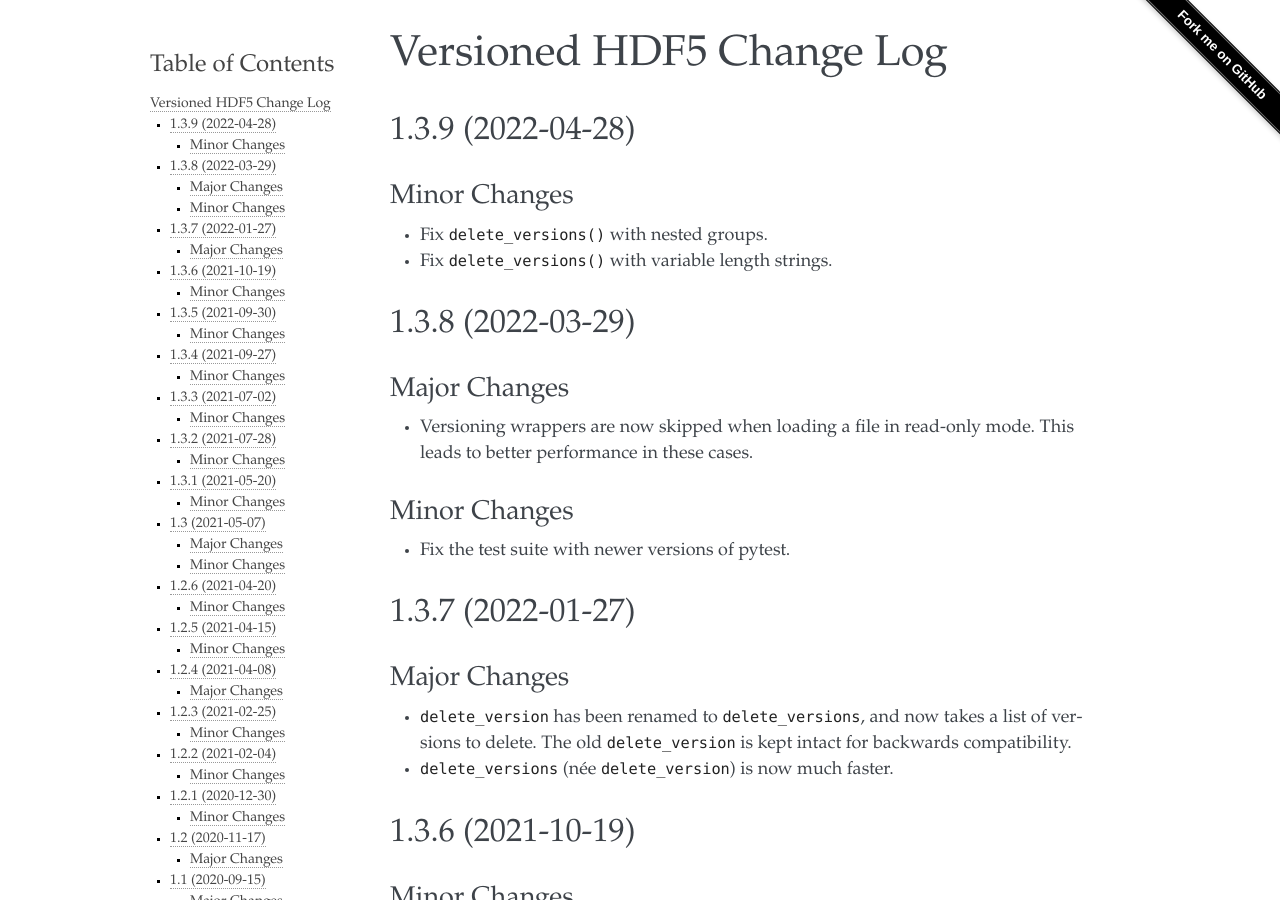
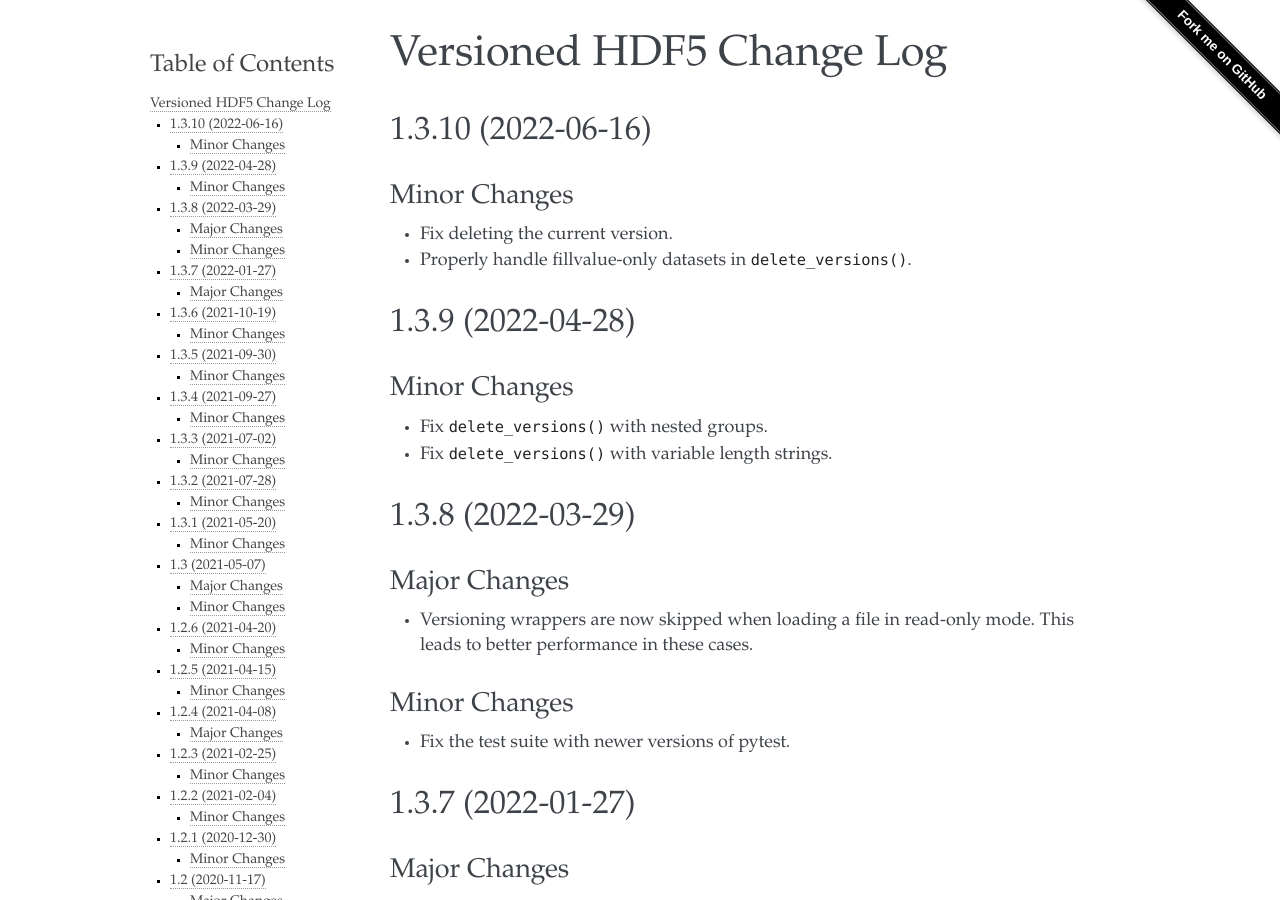
Before and after one commit to deshaw/versioned-hdf5, a Sphinx documentation site: the page built from docs/changelog.md, in a window 1280 px wide and 900 px high. Built offline with Sphinx 7.4.7, drawn with Linux system fonts in a browser that asks for light colours.

Commit message:
Add a changelog for a 1.3.10 release

```diff
--- a/docs/changelog.md
+++ b/docs/changelog.md
@@ -1,5 +1,12 @@
 Versioned HDF5 Change Log
 =========================
+
+## 1.3.10 (2022-06-16)
+
+### Minor Changes
+
+- Fix deleting the current version.
+- Properly handle fillvalue-only datasets in `delete_versions()`.
 
 ## 1.3.9 (2022-04-28)
 
```
